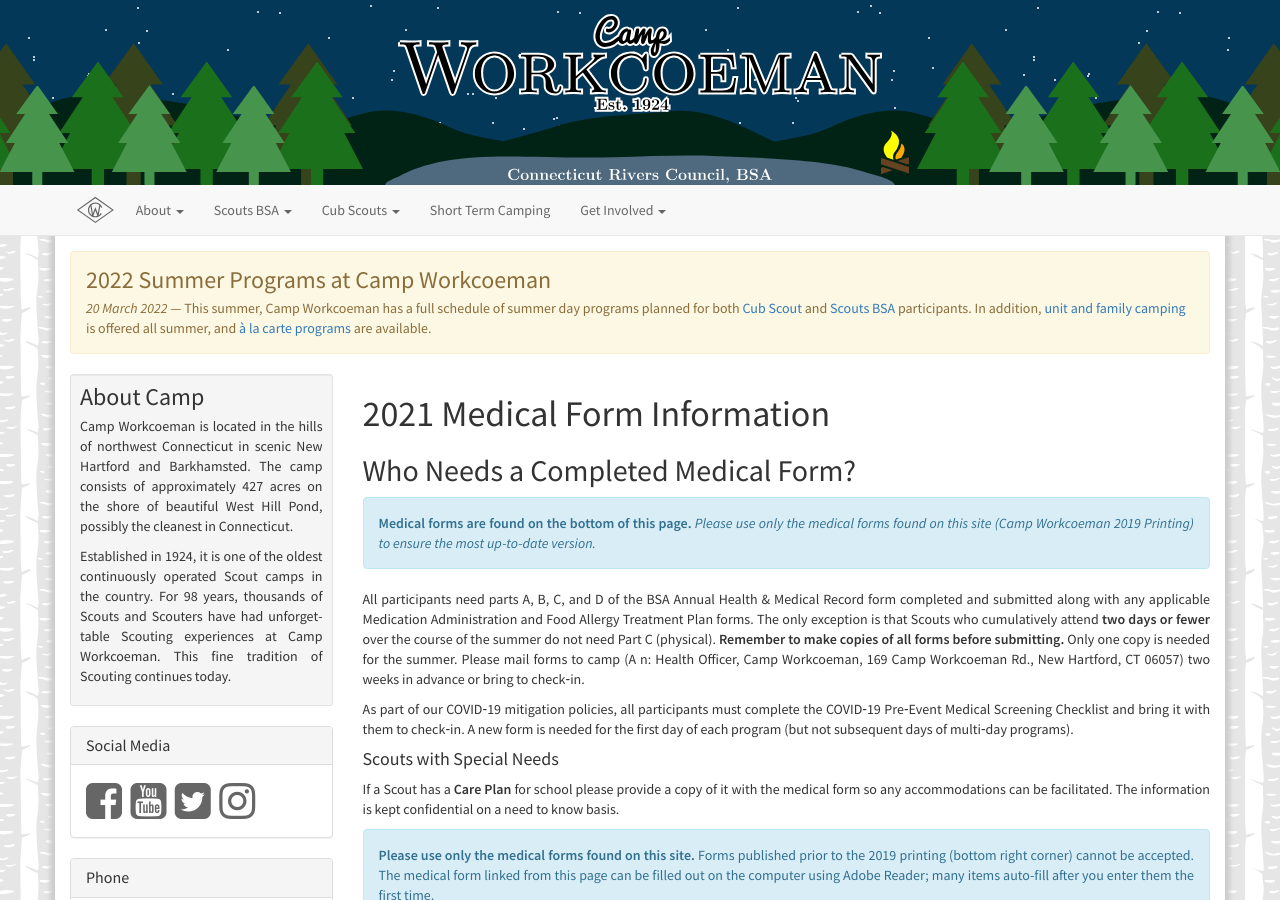
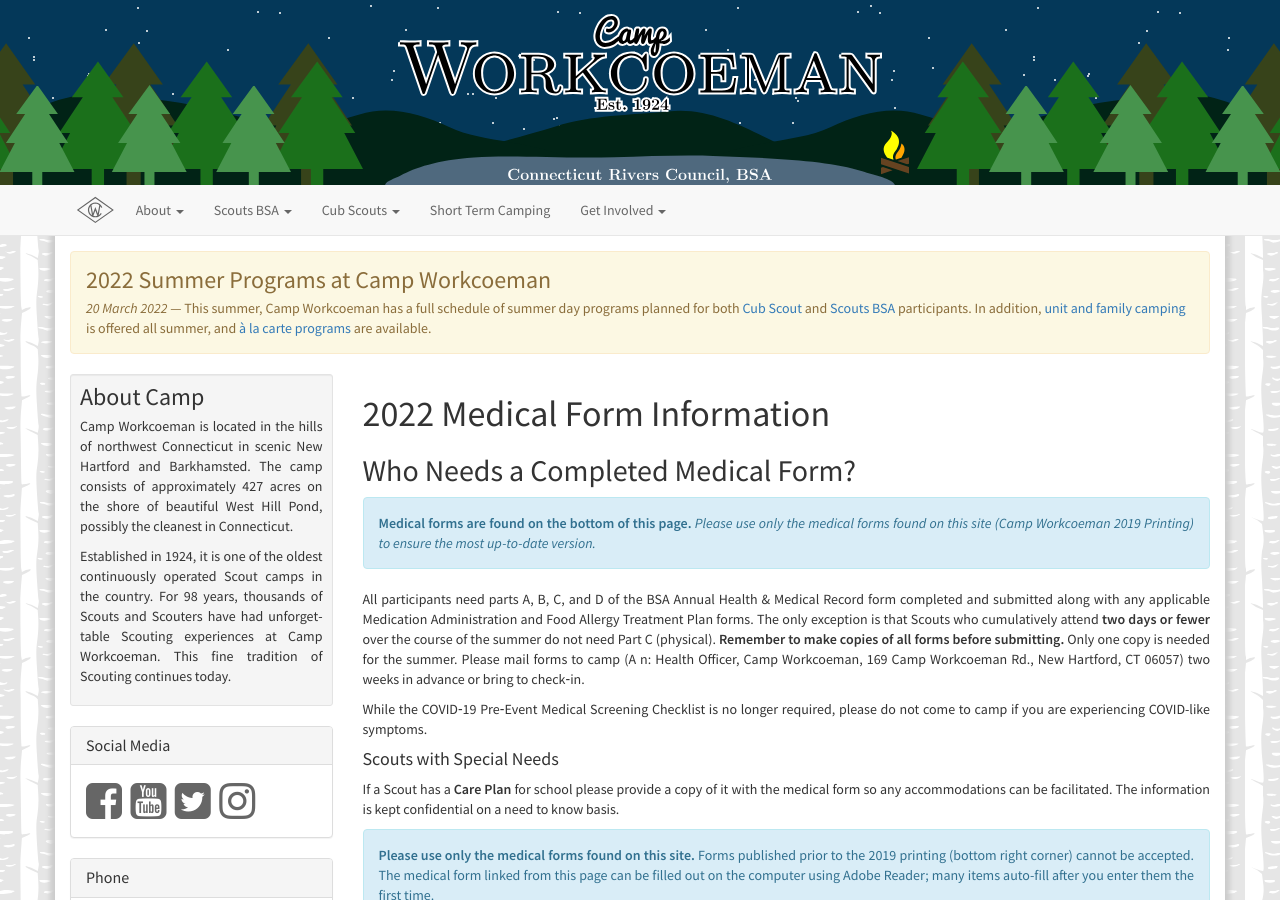
Before and after one commit to campworkcoeman/campworkcoeman.org, a Jekyll site: the page built from summer-camp/forms/medical-form-info.md, in a window 1280 px wide and 900 px high. Built offline with Jekyll 4.4.1, drawn with Linux system fonts in a browser that asks for light colours; nearby versions of some CDN libraries; Markdown is read by kramdown in place of the engine named in the settings; some of the changed text lies outside the part shown.

Commit message:
Minor updates to medical form and merit badge pages.

```diff
--- a/summer-camp/forms/medical-form-info.md
+++ b/summer-camp/forms/medical-form-info.md
@@ -1,7 +1,7 @@
 ---
 published: true
 layout: generic
-title: 2021 Medical Form Information
+title: 2022 Medical Form Information
 description: Information needed to fill out and submit the camp medical form.
 keywords: med, form, medical
 ---
@@ -19,9 +19,7 @@
 needed for the summer. Please mail forms to camp (A n: Health Officer, Camp Workcoeman, 169 Camp
 Workcoeman Rd., New Hartford, CT 06057) two weeks in advance or bring to check‐in.
 
-As part of our COVID‐19 mitigation policies, all participants must complete the COVID‐19 Pre‐Event
-Medical Screening Checklist and bring it with them to check‐in. A new form is needed for the first day of
-each program (but not subsequent days of multi‐day programs).
+While the COVID‐19 Pre‐Event Medical Screening Checklist is no longer required, please do not come to camp if you are experiencing COVID-like symptoms.
 
 #### Scouts with Special Needs
 
@@ -88,5 +86,3 @@
 > <a href="{{ site.url }}/pdf/2020/health-form.pdf" class="list-group-item"><strong>Camp Workcoeman Medical Form (2019 Printing)</strong></a>
 > <a href="{{ site.url }}/pdf/2019/med-authorization.pdf" class="list-group-item">Authorization for Administration of Medication</a>
 > <a href="{{ site.url }}/pdf/2019/allergy-treatment.pdf" class="list-group-item">Emergency Treatment Plan for Allergic Reactions</a>
-> <a href="{{ site. url}}/pdf/2021/COVID-questionnaire.pdf" class="list-group-item">COVID-19 Pre‐Event
-Medical Screening Checklist</a>
```
Also changed, not shown: scouts-bsa/summer-programs.md (+6 -10 lines).
